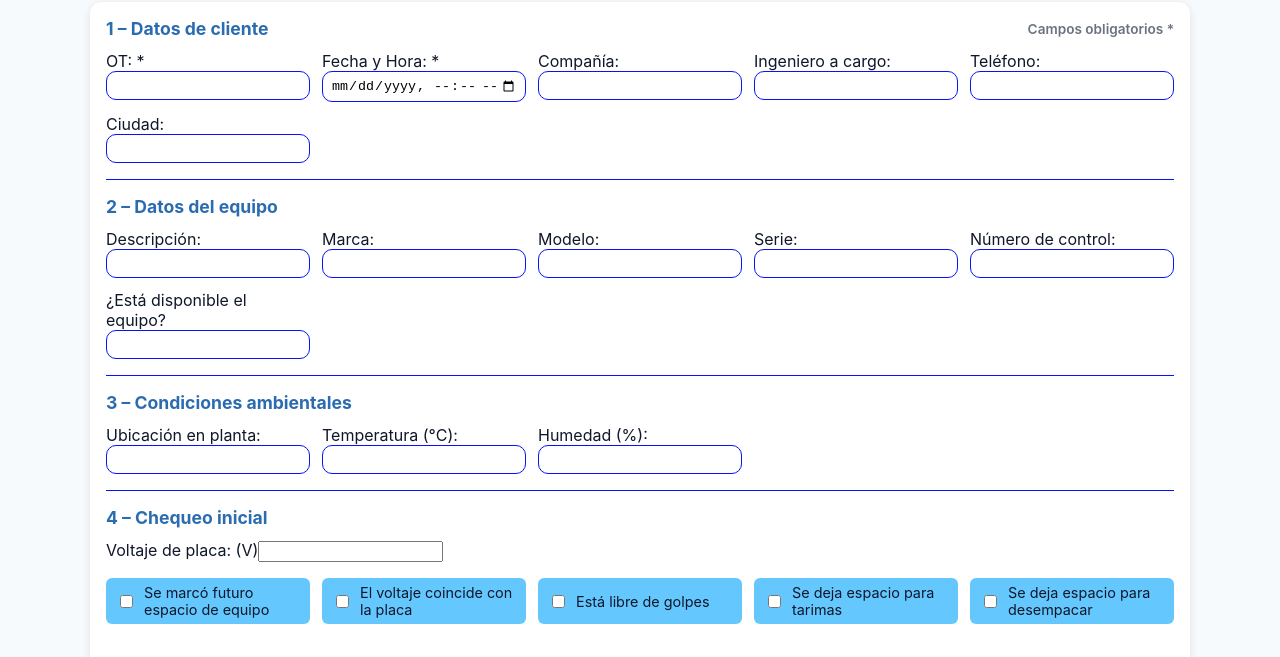
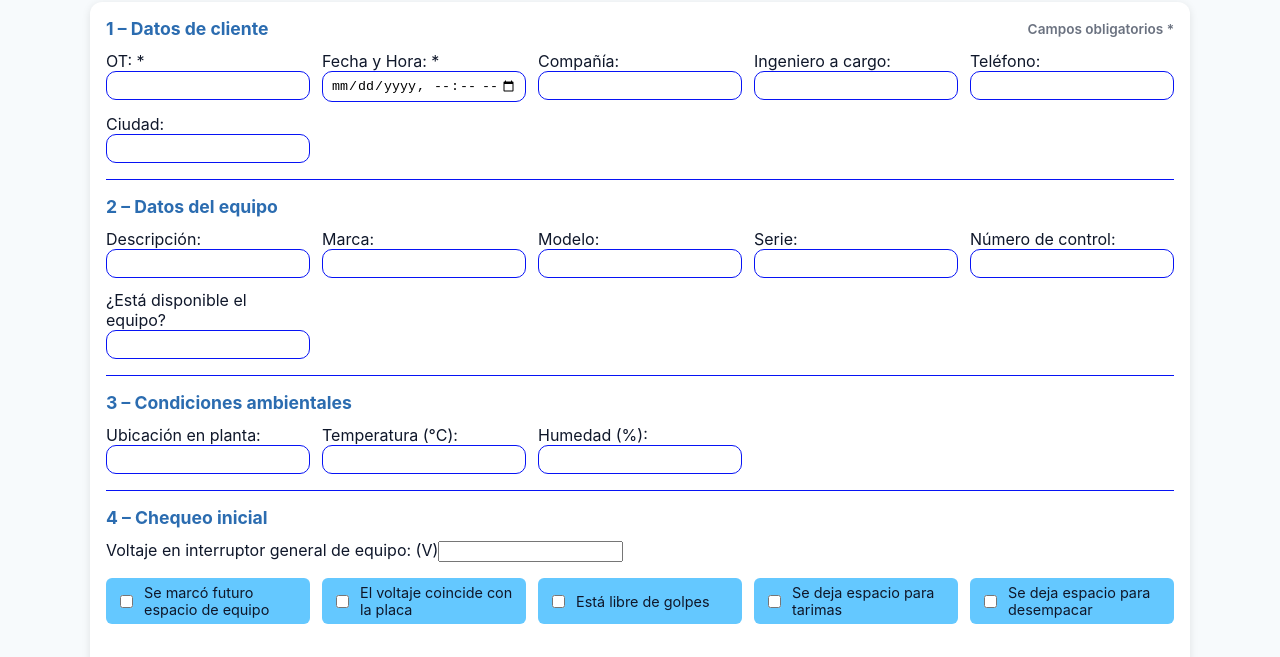
Before and after one commit to GF-2026/Start_on_Report, a plain HTML site: page index.html in a window 1280 px wide. Shown: the part 96-753 px from the top of the page. Drawn offline with Linux system fonts and the light colour scheme.

Commit message:
Update index.html

```diff
--- a/index.html
+++ b/index.html
@@ -57,7 +57,7 @@
             </div>
                         <hr>
             <div class="section-header"><strong>4 – Chequeo inicial</strong></div>
-            <div><label>Voltaje de placa: (V)</label><input type="number"   id="voltage_plate"></div>
+            <div><label>Voltaje en interruptor general  de equipo: (V)</label><input type="number"   id="voltage_plate"></div>
             <div class="grid checkboxes">
                 <label><input type="checkbox" id="marking_ok">Se marcó futuro espacio de equipo</label>
                 <label><input type="checkbox" id="voltage_plate_ok">El voltaje coincide con la placa</label>
```
